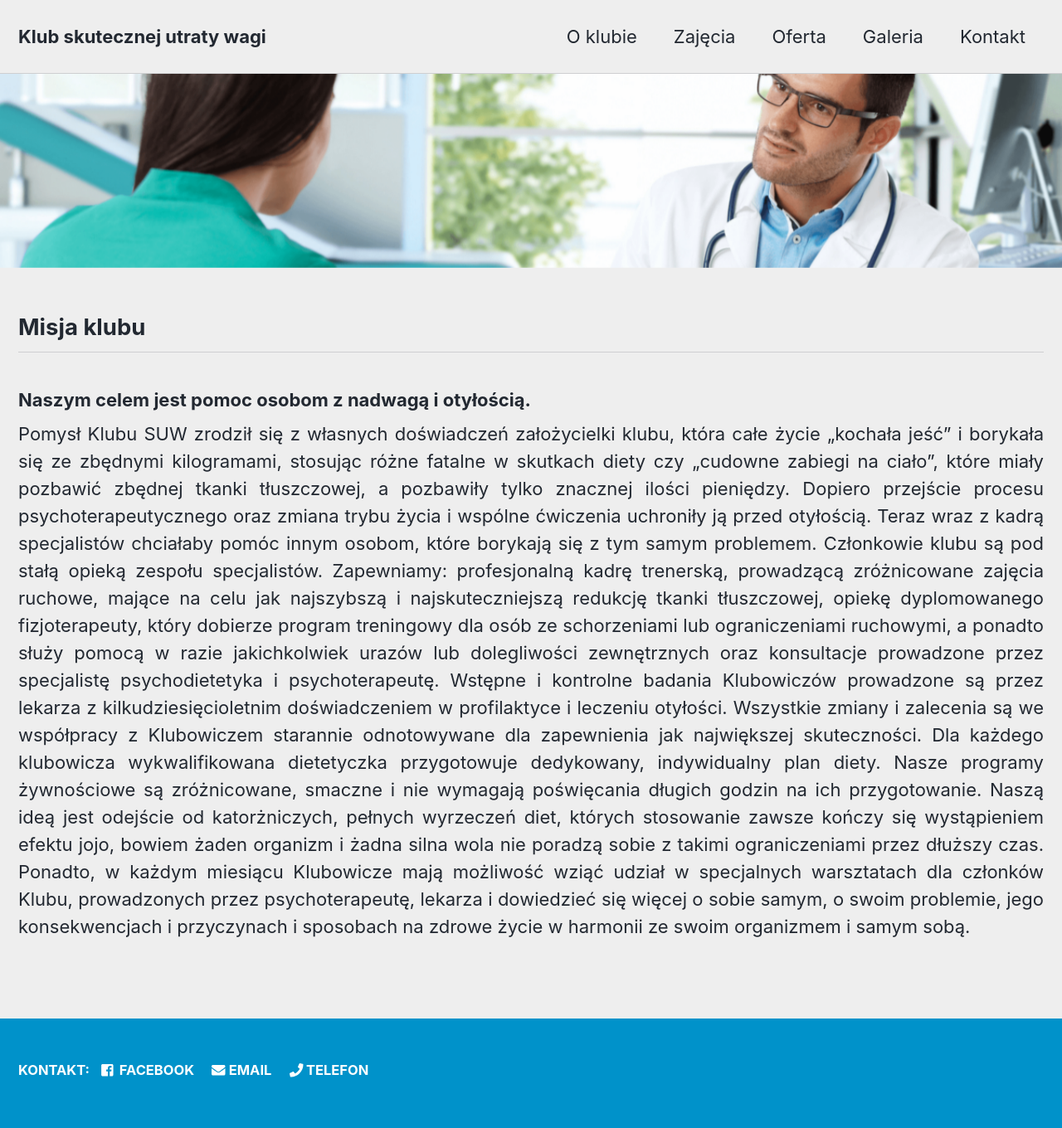
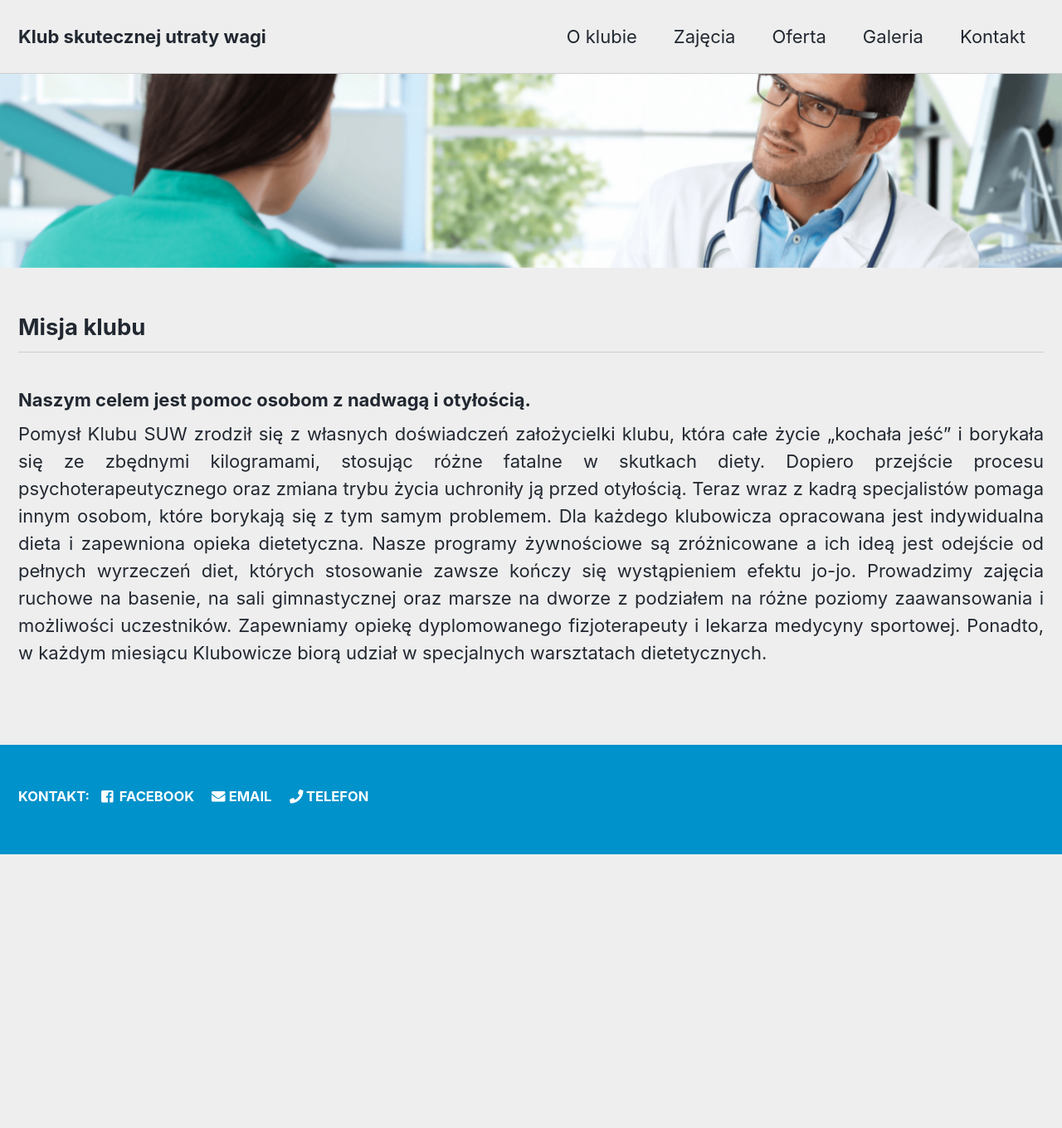
Before and after one commit to PiotrowskiD/PiotrowskiD.github.io, a Jekyll site: the page built from index.md, in a window 1280 px wide. Shown: the whole page at 83% size. Built offline with Jekyll 4.4.1, drawn with Linux system fonts in a browser that asks for light colours; cached includes are drawn as plain includes; nearby versions of some CDN libraries; the list of posts is cut into pages by our own code; our own code applies the rules of GitHub Pages for plain Markdown files; after the commit the page ends 1030 px from its top, so only the background shows below that.

Commit message:
change index content

```diff
--- a/index.md
+++ b/index.md
@@ -9,34 +9,18 @@ author: Dagmara Piotrowska
 ---
 ## Misja klubu
 ### Naszym celem jest pomoc osobom z nadwagą i otyłością.
-Pomysł Klubu SUW
-zrodził się z własnych doświadczeń założycielki klubu, która całe życie „kochała
+Pomysł Klubu SUW zrodził się z własnych doświadczeń założycielki klubu, która całe życie „kochała
 jeść” i borykała się ze zbędnymi kilogramami, stosując różne fatalne w
-skutkach diety czy „cudowne zabiegi na ciało”, które miały pozbawić zbędnej
-tkanki tłuszczowej, a pozbawiły tylko znacznej ilości pieniędzy. Dopiero
-przejście procesu psychoterapeutycznego oraz zmiana trybu życia i wspólne
-ćwiczenia uchroniły ją przed otyłością. Teraz wraz z kadrą specjalistów
-chciałaby pomóc innym osobom, które borykają się z tym samym problemem.
-Członkowie klubu są pod stałą opieką zespołu specjalistów. Zapewniamy:
-profesjonalną kadrę trenerską, prowadzącą zróżnicowane zajęcia ruchowe,
-mające na celu jak najszybszą i najskuteczniejszą redukcję tkanki tłuszczowej,
-opiekę dyplomowanego fizjoterapeuty, który dobierze program treningowy dla
-osób ze schorzeniami lub ograniczeniami ruchowymi, a ponadto służy pomocą
-w razie jakichkolwiek urazów lub dolegliwości zewnętrznych oraz konsultacje
-prowadzone przez specjalistę psychodietetyka i psychoterapeutę. Wstępne i
-kontrolne badania Klubowiczów prowadzone są przez lekarza z
-kilkudziesięcioletnim doświadczeniem w profilaktyce i leczeniu otyłości.
-Wszystkie zmiany i zalecenia są we współpracy z Klubowiczem starannie
-odnotowywane dla zapewnienia jak największej skuteczności. Dla każdego
-klubowicza wykwalifikowana dietetyczka przygotowuje dedykowany,
-indywidualny plan diety. Nasze programy żywnościowe są zróżnicowane,
-smaczne i nie wymagają poświęcania długich godzin na ich przygotowanie.
-Naszą ideą jest odejście od katorżniczych, pełnych wyrzeczeń diet, których
-stosowanie zawsze kończy się wystąpieniem efektu jojo, bowiem żaden
-organizm i żadna silna wola nie poradzą sobie z takimi ograniczeniami przez
-dłuższy czas. Ponadto, w każdym miesiącu Klubowicze mają możliwość wziąć
-udział w specjalnych warsztatach dla członków Klubu, prowadzonych przez
-psychoterapeutę, lekarza i dowiedzieć się więcej o sobie samym, o swoim
-problemie, jego konsekwencjach i przyczynach i sposobach na zdrowe życie w
-harmonii ze swoim organizmem i samym sobą.
+skutkach diety. Dopiero przejście procesu psychoterapeutycznego oraz zmiana
+trybu życia uchroniły ją przed otyłością. Teraz wraz z kadrą specjalistów
+pomaga innym osobom, które borykają się z tym samym problemem. Dla
+każdego klubowicza opracowana jest indywidualna dieta i zapewniona opieka
+dietetyczna. Nasze programy żywnościowe są zróżnicowane a ich ideą jest
+odejście od pełnych wyrzeczeń diet, których stosowanie zawsze kończy się
+wystąpieniem efektu jo-jo. Prowadzimy zajęcia ruchowe na basenie, na sali
+gimnastycznej oraz marsze na dworze z podziałem na różne poziomy
+zaawansowania i możliwości uczestników. Zapewniamy opiekę
+dyplomowanego fizjoterapeuty i lekarza medycyny sportowej. Ponadto, w
+każdym miesiącu Klubowicze biorą udział w specjalnych warsztatach
+dietetycznych.
 {: .text-justify}
```
